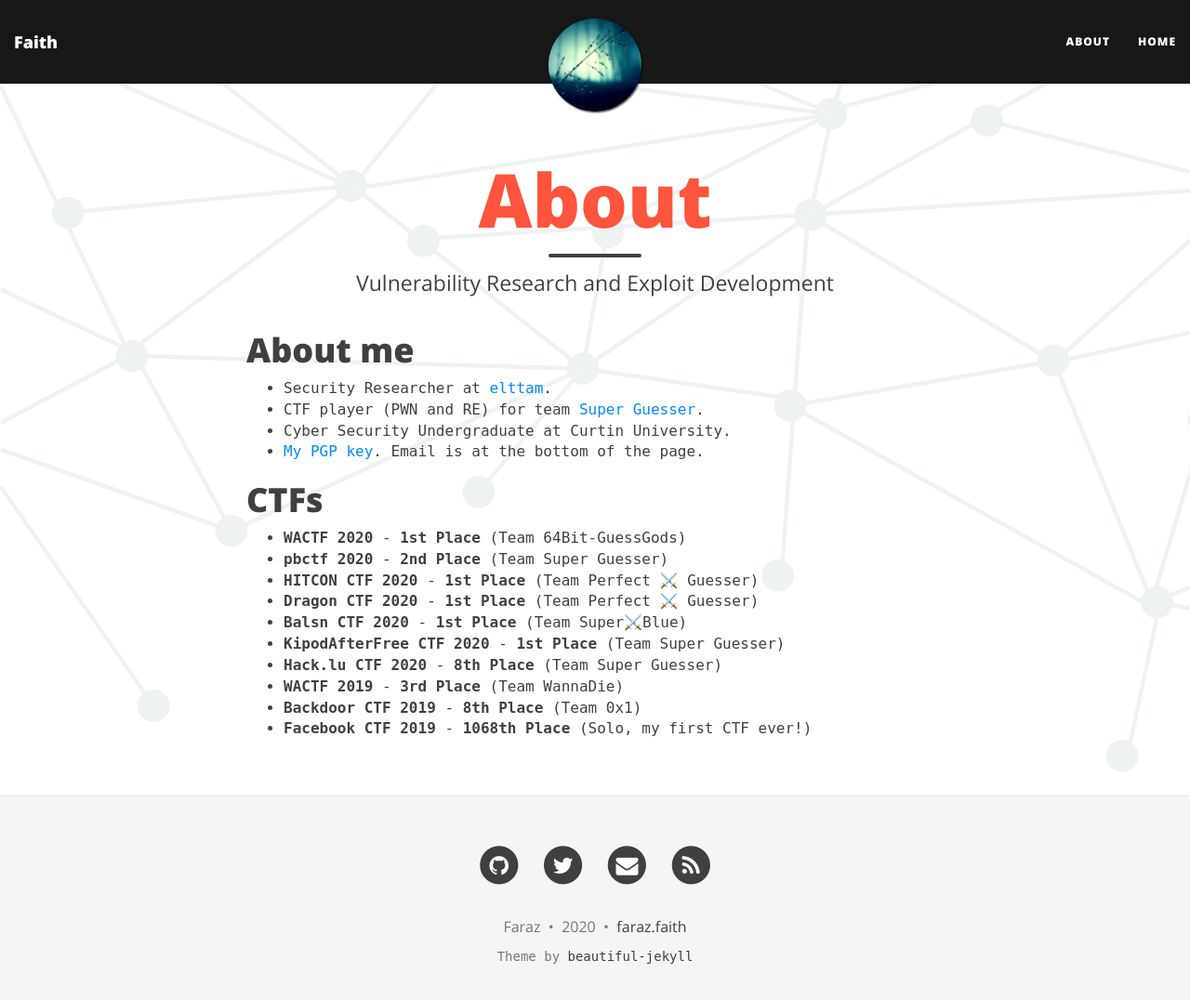
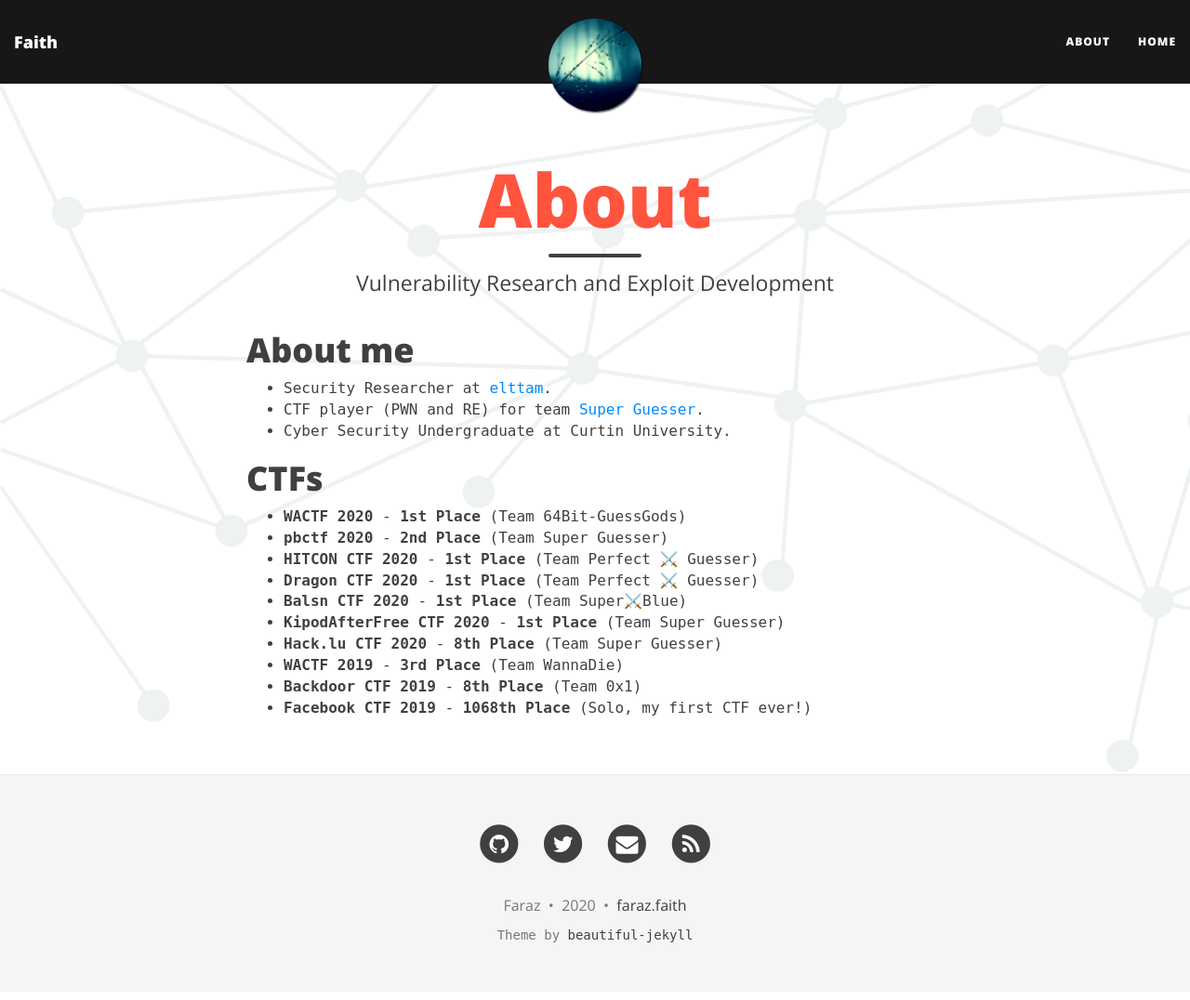
Before and after one commit to farazsth98/farazsth98.github.io, a Jekyll site: the page built from aboutme.md, in a window 1280 px wide and 1090 px high. Shown: the top 1076 px of the window at 93% size. Built offline with Jekyll 4.4.1, drawn with Linux system fonts in a browser that asks for light colours; nearby versions of some CDN libraries.

Commit message:
Edited aboutme

```diff
--- a/aboutme.md
+++ b/aboutme.md
@@ -9,7 +9,6 @@ subtitle: Vulnerability Research and Exploit Development
 * Security Researcher at [elttam](https://www.elttam.com/#team).
 * CTF player (PWN and RE) for team [Super Guesser](https://ctftime.org/team/130817).
 * Cyber Security Undergraduate at Curtin University.
-* [My PGP key](/files/public_key.gpg.txt). Email is at the bottom of the page.
 
 # CTFs
 
```
